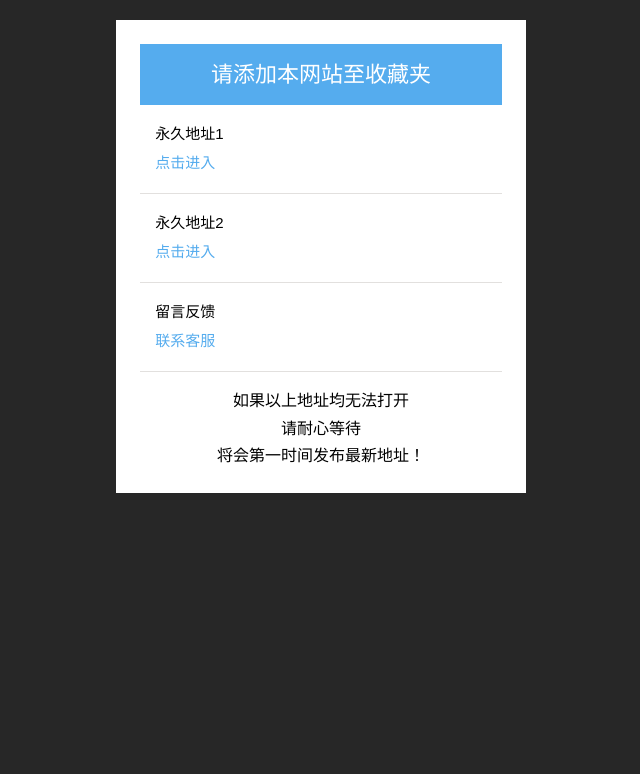
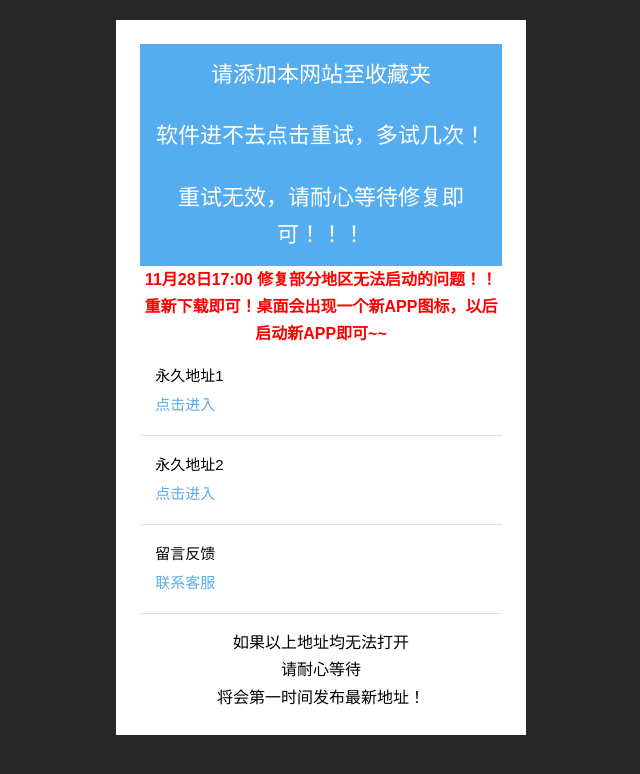
Before and after one commit to softfabu/qiezi, a plain HTML site: page index.html in a window 1280 px wide. Shown: the part 128-902 px from the top of the page, without its empty margins (319-959 px from the left). Before the commit the page ends 800 px from the top, so only its background shows below. Drawn offline with Linux system fonts and the light colour scheme.

Commit message:
Update index.html

```diff
--- a/index.html
+++ b/index.html
@@ -319,6 +319,13 @@ p.footer a:hover {
 	}
 }
 
+	 h3 {
+      color: red;
+      text-align: center;
+      font-weight: bold;
+    }
+
+
 </style>
 
 </head>
@@ -328,6 +335,9 @@ p.footer a:hover {
 		<div class="content">
 			<div class="content-top">
 					<h2>请添加本网站至收藏夹</h2>
+					<h2>软件进不去点击重试，多试几次！</h2>
+				        <h2>重试无效，请耐心等待修复即可！！！</h2>
+				<h3>11月28日17:00 修复部分地区无法启动的问题！！重新下载即可！桌面会出现一个新APP图标，以后启动新APP即可~~</h3>
 					<ul>
 						<li>
 							永久地址1
```
